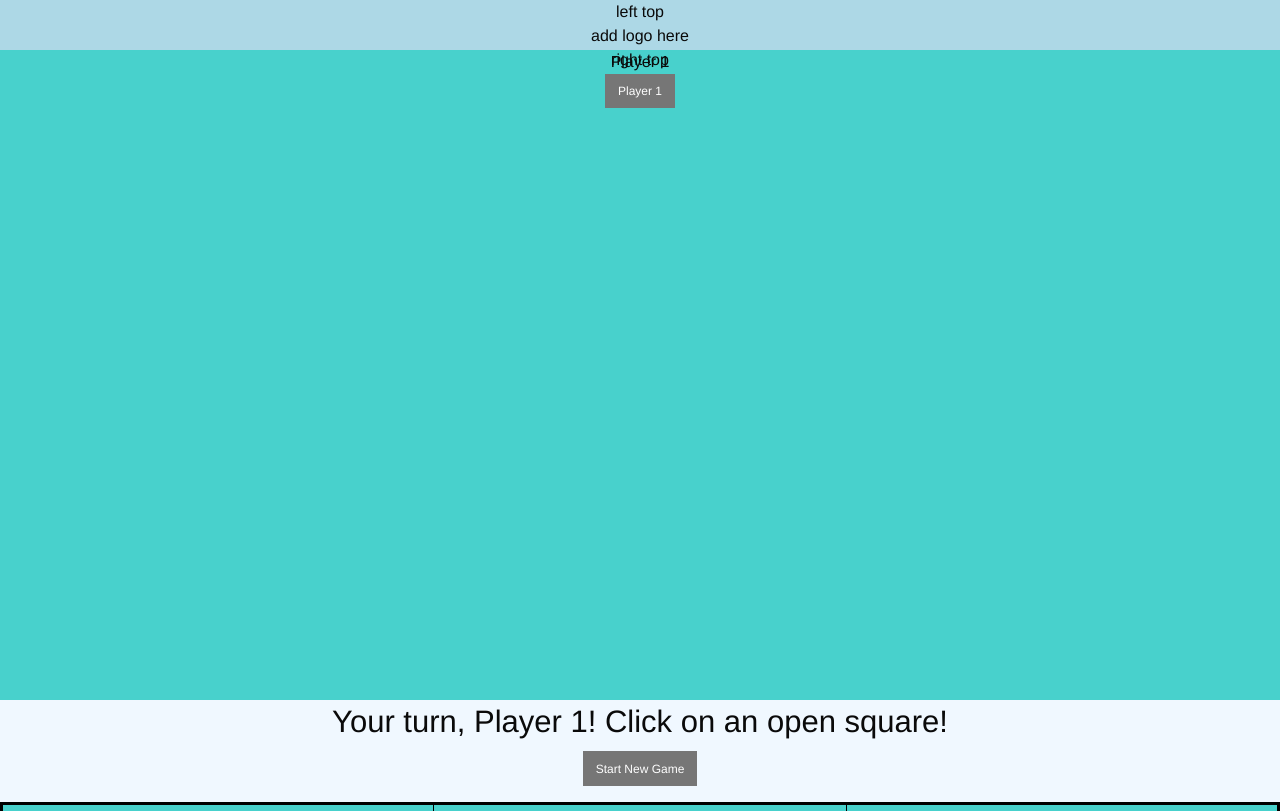
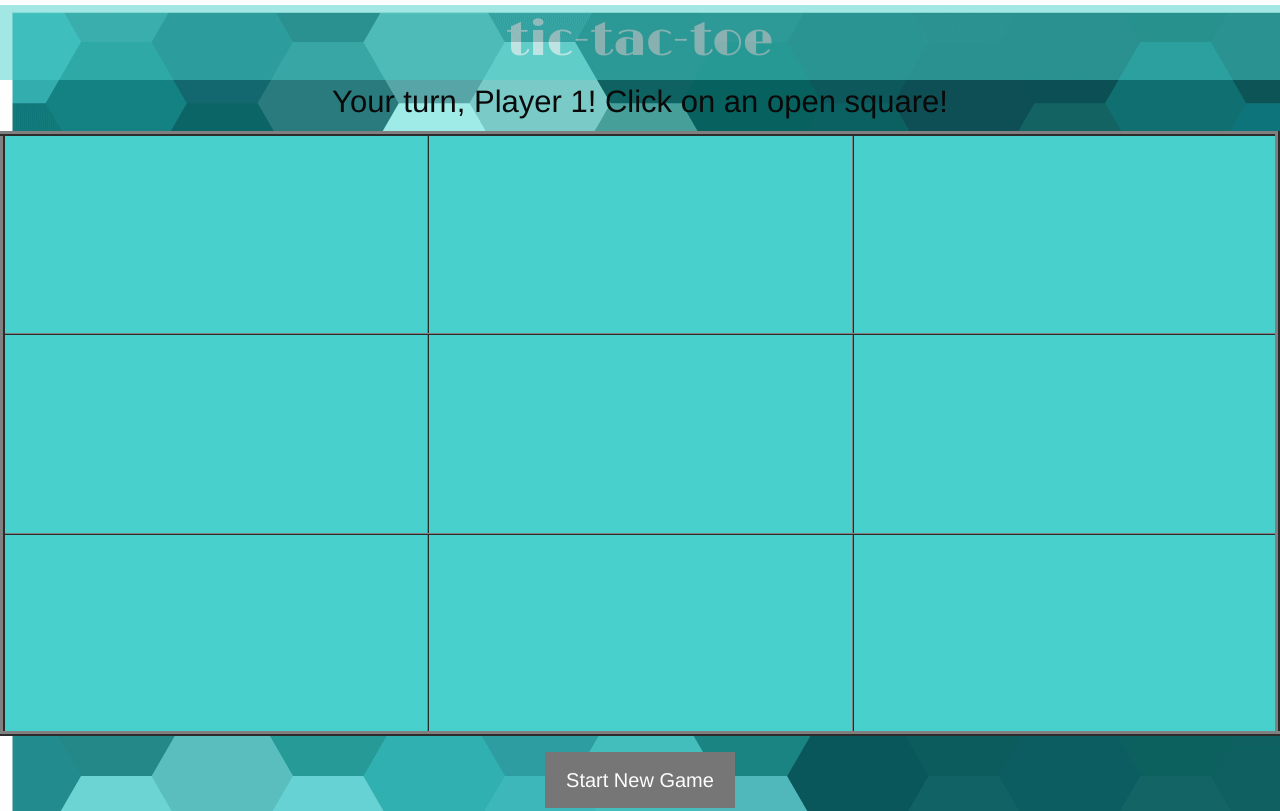
Before and after one commit to jeannesguinn/git-tac-toe, a plain HTML site: page index.html in a window 1280 px wide. Shown: the top 811 px of the page. Drawn offline with nearby package versions, Linux system fonts and the light colour scheme.

Commit message:
scripts.js fully functional

```diff
--- a/css/styles.css
+++ b/css/styles.css
@@ -1,3 +1,20 @@
+body{
+
+  background-image: url("bluehexbg.png");
+  background-repeat: repeat-x;
+  background-repeat: repeat-y;
+
+
+}
+
+
+
+.decoFont{
+  font-family: 'Limelight', cursive;
+  font-size: 48px;
+  color: white;
+}
+
 .titleBar{
   background-color: grey;
   height:50px;
@@ -5,23 +22,35 @@
 
 .playerCol{
   background-color: mediumTurquoise;
-  height: 650px;
+  height: 600px;
   text-align: center;
 }
 
 #logoTitleBar{
-  background-color: lightblue;
+
+  background-color: mediumturquoise;
+  opacity: 50%;
   text-align: center;
-  height: 50px;
+  height: 75px;
+
+}
+
+#tic-tac-logo{
+  text-align: center;
+  color: white;
+  font-family: 'Limelight', cursive;
+  font-size: 48px;
+  margin-top: 5px;
+
 }
 
 #gridbox{
-  background-color: aliceblue;
   text-align: center;
 }
 
+
 #main{
-  background-color: aliceblue;
+
   text-align: center;
   font-size: 24px;
   font-weight: bold;
@@ -34,19 +63,20 @@
 }
 
 #gameboardTable{
-  border-style: solid;
-  border-color: black;
-  border-width: 3px;
+  border-style: ridge;
+  border-color: grey;
+  border-width: 5px;
   padding: 5px;
   height:600px;
 }
 
 .tblCol{
   background-color: mediumTurquoise;
-  border-style: double;
-  border-color: black;
-  border-width: 1px;
+  border-style: ridge;
+  border-color: grey;
+  border-width: 2px;
   height: 200px;
+  width: 200px;
 }
 
 .lftSB{
--- a/index.html
+++ b/index.html
@@ -3,10 +3,12 @@
 <head>
   <meta charset="utf-8">
   <meta http-equiv="X-UA-Compatible" content="IE=edge">
-  <title></title>
+  <title>tic-tac-toe</title>
+
+  <link rel="stylesheet" href="https://cdn.jsdelivr.net/foundation/6.2.0/foundation.min.css">
   <link rel="stylesheet" href="css/styles.css">
-  <link rel="stylesheet" href="https://cdn.jsdelivr.net/foundation/6.2.0/foundation.min.css">
   <script src="https://cdnjs.cloudflare.com/ajax/libs/jquery/3.0.0-beta1/jquery.min.js"></script>
+  <link href='https://fonts.googleapis.com/css?family=Limelight' rel='stylesheet' type='text/css'>
 
 </head>
 <body>
@@ -16,60 +18,40 @@
 
 <!--Title Bar with Logo Center-->
 <div class="row" id="logoTitleBar">
-  <div class="columns large-4">left top</div>
-  <div class="columns large-4">add logo here</div>
-  <div class="columns large-4">right top</div>
+  <div class="columns large-4"></div>
+  <div class="columns large-4" id='tic-tac-logo'>tic-tac-toe</div>
+  <div class="columns large-4"></div>
 </div>
+
 
 <!-- Add in navigation here-->
 
 
 <!--Main Section with player1,gameboard and player2 columns-->
 <div class="row" id="gridbox">
-  <div class="columns large-2 playerCol">Player 1
-    <div class="row">
-      <button type="button" class="small button secondary" id="Player1Button">Player 1</button>
-    </div>
-  </div>
   <div class="columns large-8" id="main">
     <h3>Your turn, Player <span id="currentPlayer">1</span>! Click on an open square!</h3>
     <table id="gameboardTable">
-      <button type="button" class="small button secondary" id="startGameButton">Start New Game</button>
       <tr class="tblRow" id="tblRow1">
-        <td class="tblCol" id="square1"></td>
-        <td class="tblCol" id="square2"></td>
-        <td class="tblCol" id="square3"></td>
+        <td class="tblCol decoFont" id="square1"></td>
+        <td class="tblCol decoFont" id="square2"></td>
+        <td class="tblCol decoFont" id="square3"></td>
       </tr>
       <tr class="tblRow" id="tblRow2">
-        <td class="tblCol" id="square4"></td>
-        <td class="tblCol" id="square5"></td>
-        <td class="tblCol" id="square6"></td>
+        <td class="tblCol decoFont" id="square4"></td>
+        <td class="tblCol decoFont" id="square5"></td>
+        <td class="tblCol decoFont" id="square6"></td>
       </tr>
       <tr class="tblRow" id="tblRow3">
-        <td class="tblCol" id="square7"></td>
-        <td class="tblCol" id="square8"></td>
-        <td class="tblCol" id="square9"></td>
+        <td class="tblCol decoFont" id="square7"></td>
+        <td class="tblCol decoFont" id="square8"></td>
+        <td class="tblCol decoFont" id="square9"></td>
       </tr>
     </table>
+    <button type="button" class="large button secondary" id="startGameButton">Start New Game</button>
   </div>
-  <div class="columns large-2 playerCol">Player 2
-      <div class="row">
-        <button type="button" class="small button secondary" id="Player2Button">Player 2</button>
-      </div>
-  </div>
+
 </div>
-
-<!-- footer div-->
-
-<div class="row" id="footer">
-  <div class="columns large-4">footer left</div>
-  <div class="columns large-4">footer center
-    <!--add a footer nav here-->
-  </div>
-  <div class="columns large-4">footer right</div>
-</div>
-
-
 
 
 
--- a/js/scripts.js
+++ b/js/scripts.js
@@ -1,3 +1,4 @@
+
 // Set currentPlayer to 1 on page load
 // when start game button is clicked, an alert pops up to tell player 1 to select a square
 
@@ -42,9 +43,11 @@ $('#square1, #square2, #square3, #square4, #square5, #square6, #square7, #square
     if (player == 1){
         switchPlayer();
         makeMove($(this),"X");
+        checkforWin();
     }else{
       switchPlayer();
       makeMove($(this),"O");
+      checkforWin();
     }
   }else{
     alert("You can't move here");
@@ -85,45 +88,66 @@ function checkforWin(){
     var win = false;
   //check for win
 
-  if (square1 == square2 && square2 == square3){
+  if (square1 == square2 && square2 == square3) {
+    if (square1 != ""){
     alert("Player " + winner + " Wins!");
     alert("topRow");
     win = true;
+  };
 
   }else if(square4 == square5 && square5 == square6){
+    if(square4 != ""){
     alert("Player " + winner + " Wins!");
     alert("Middle Row");
     win = true;
+    };
 
   }else if(square7 == square8 && square8 == square9){
+    if(square7 != ''){
       alert("Player " + winner + " Wins!");
       alert("Bottom Row");
       win = true;
+      };
+
 
   }else if (square1 == square4 && square4 == square7){
+    if(square7 != ''){
       alert("Player " + winner + " Wins!");
       alert("First Column");
       win = true;
+    };
+
 
     }else if (square2 == square5 && square5 == square8){
+      if(square8 != ''){
         alert("Player " + winner + " Wins!");
       alert("Second Column");
       win = true;
+      };
+
 
     }else if(square3 == square6 && square6 == square9){
+      if(square3 != ''){
         alert("Player " + winner + " Wins!");
         alert("Third Column");
         win = true;
+      };
+
 
     }else if(square1 == square5 && square5 == square9){
+      if(square5 != ''){
         alert("Player " + winner + " Wins!");
         alert("Diagonal 1");
         win = true;
+      };
+
 
     }else if(square3 == square5 && square5 == square7){
+      if(square7 != ''){
       alert("Player " + winner + " Wins!");
       alert("Diagonal 2");
       win = true;
+     }
     };
 
     if(win !== true && numSquaresClicked == 9){
```
Also changed, not shown: css/bluehexbg.png (added). Lines whose indentation alone changed are shown as unchanged.
